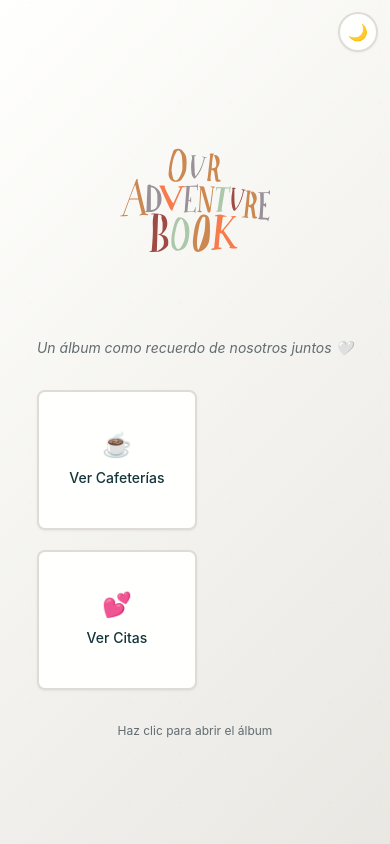
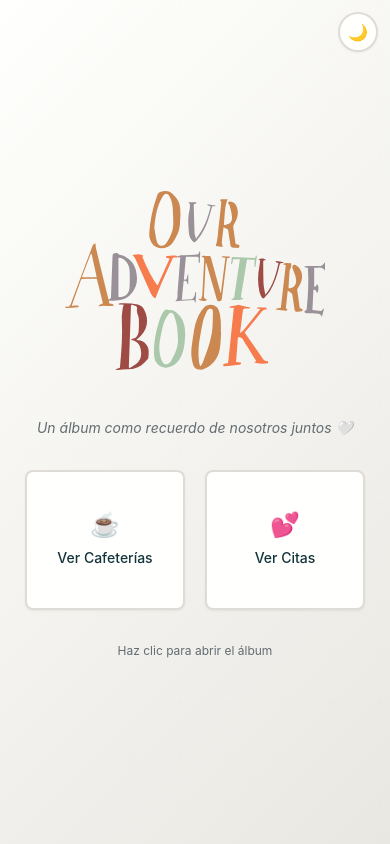
Before and after one commit to ArmandoMCU-210/Our_Adventures_PAGE, a Flask app: page / in a window 390 px wide. Run offline with Flask 3, Linux system fonts and the light colour scheme; some web fonts are replaced.

Commit message:
Resposivo

```diff
--- a/static/styles.css
+++ b/static/styles.css
@@ -1864,9 +1864,7 @@ textarea:focus {
         font-size: var(--font-size-2xl);
     }
 
-    .cover-navigation {
-        flex-direction: column;
-    }
+
 
     .floating-action {
         bottom: var(--space-20);
@@ -1910,7 +1908,7 @@ textarea:focus {
     }
 
     .cover-image-placeholder {
-        width: 150px;
+        width:260px;
         height: 225px;
         margin-bottom: var(--space-24);
     }
--- a/templates/base.html
+++ b/templates/base.html
@@ -4,7 +4,12 @@
     <meta charset="UTF-8">
     <meta name="viewport" content="width=device-width, initial-scale=1.0">
     <title>{% block title %}Our Adventures{% endblock %}</title>
+    <!-- CSS Original -->
     <link rel="stylesheet" href="{{ url_for('static', filename='styles.css') }}">
+
+    <!-- CSS Responsivo (NUEVO) -->
+    <link rel="stylesheet" href="{{ url_for('static', filename='responsive-mobile.css') }}">
+
     <meta name="color-scheme" content="light dark">
 </head>
 <body class="book-theme">
```
